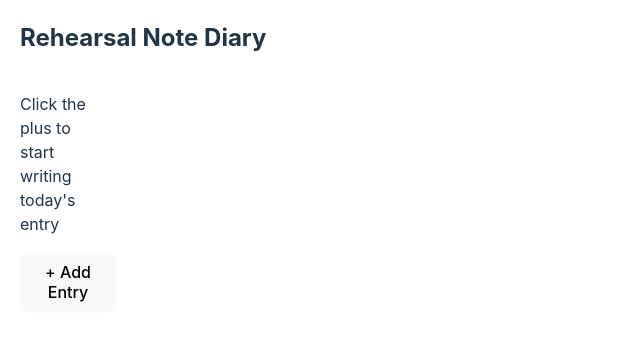
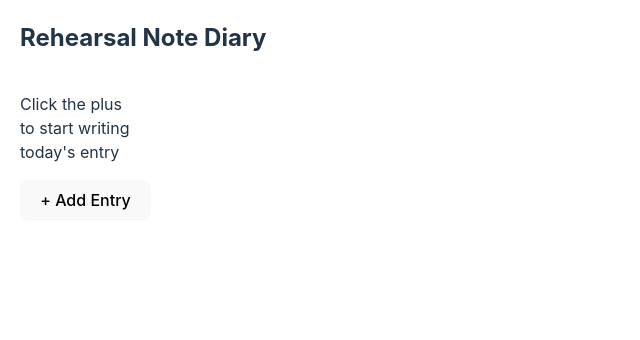
Before and after one commit to boblete/rehearsal-notebook, a React (Vite) app: page / in a window 1280 px wide. Shown: the top 340 px of the page, without its empty margins (0-640 px from the left). Built offline with nearby package versions, Linux system fonts and the light colour scheme.

Commit message:
Update App.css

```diff
--- a/src/App.css
+++ b/src/App.css
@@ -35,7 +35,8 @@
   width:100%;
 }
 .entry-area{
-  min-width: 70%;
+  width: 70%;
+  min-width: 250px;
 }
 .entries {
     width: 70%; /* Adjust the width as needed */
```
